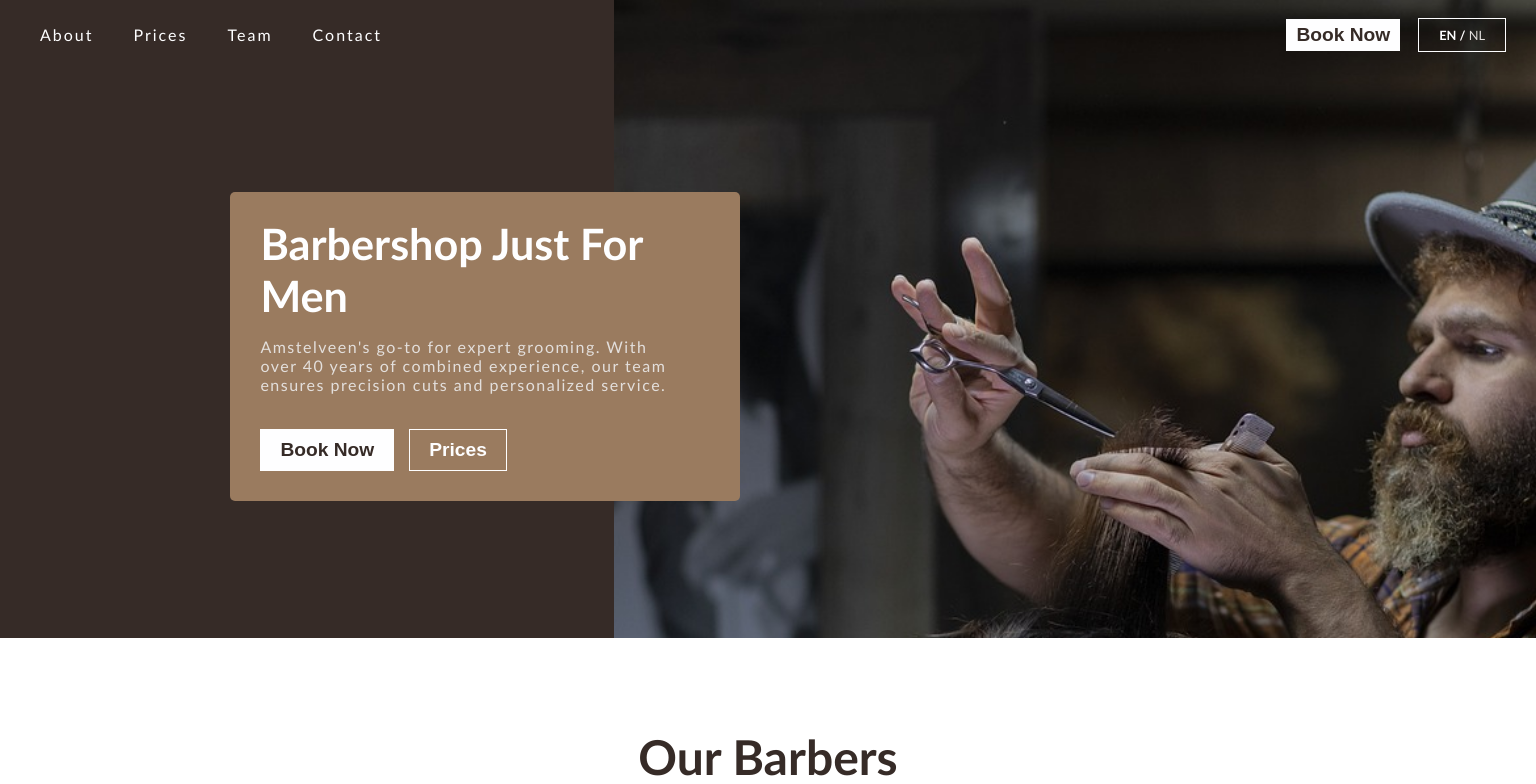
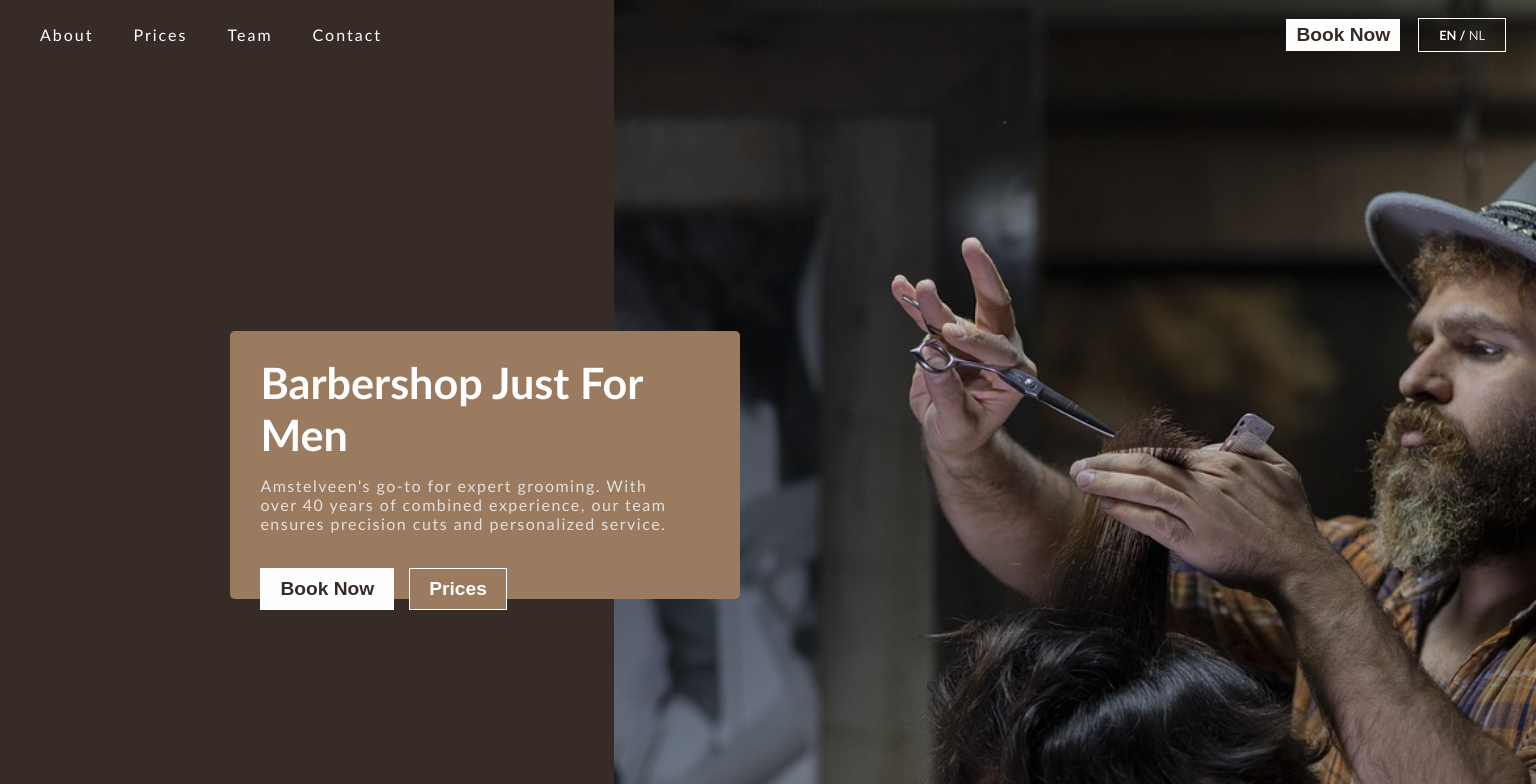
Before and after one commit to MaximeLoustau1/Barbershop-website, a React (Vite) app: page / in a window 1536 px wide. Shown: the top 784 px of the page. Built offline with nearby package versions, Linux system fonts and the light colour scheme.

Commit message:
fixed about-section on mac

```diff
--- a/src/About.css
+++ b/src/About.css
@@ -65,6 +65,16 @@
     background-color: #9a7b5f;
     padding: 9px 19px;
     color: #fefeff;
+}
+
+@media (min-width: 1300px) {
+    #about-section {
+        height: 65vh;
+        margin-bottom: 0;
+    }
+    .about-card {
+        margin-top: 17%!important;
+    }
 }
 
 @media (max-width: 847px) {
```
